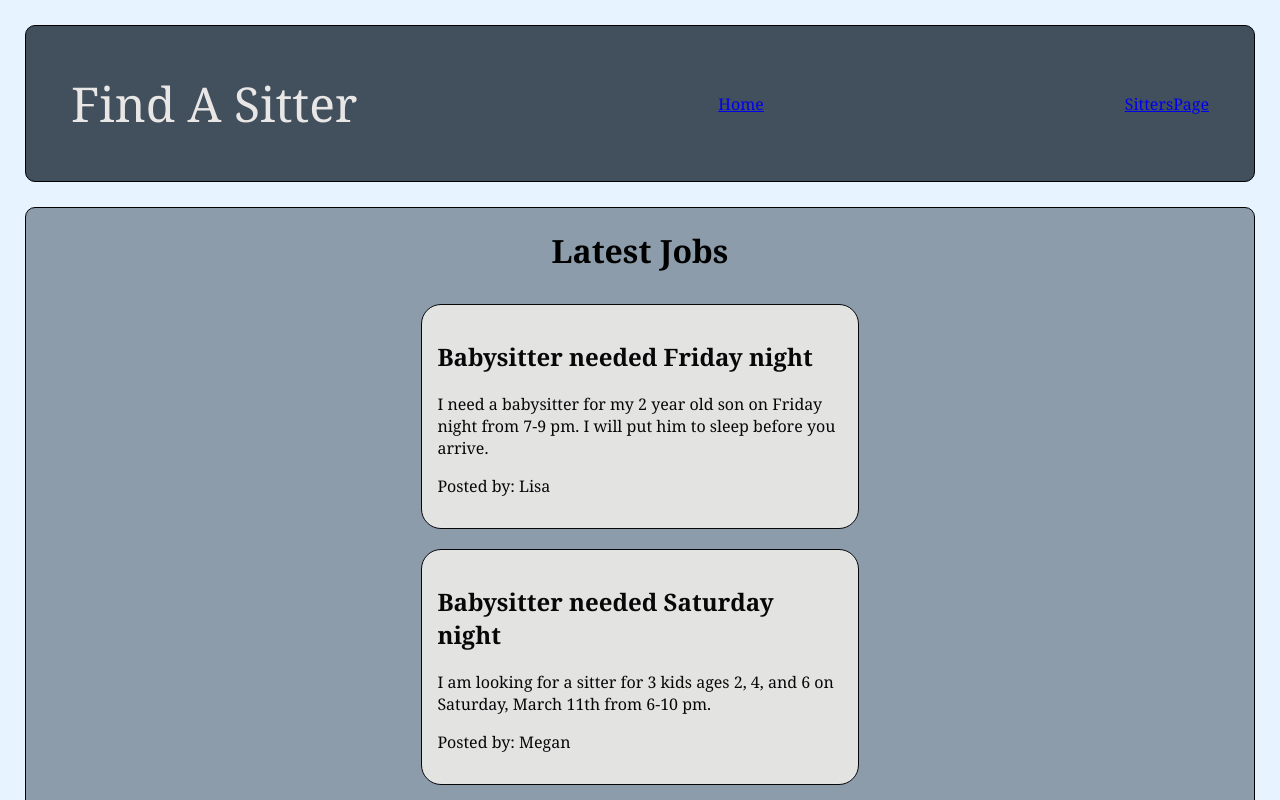
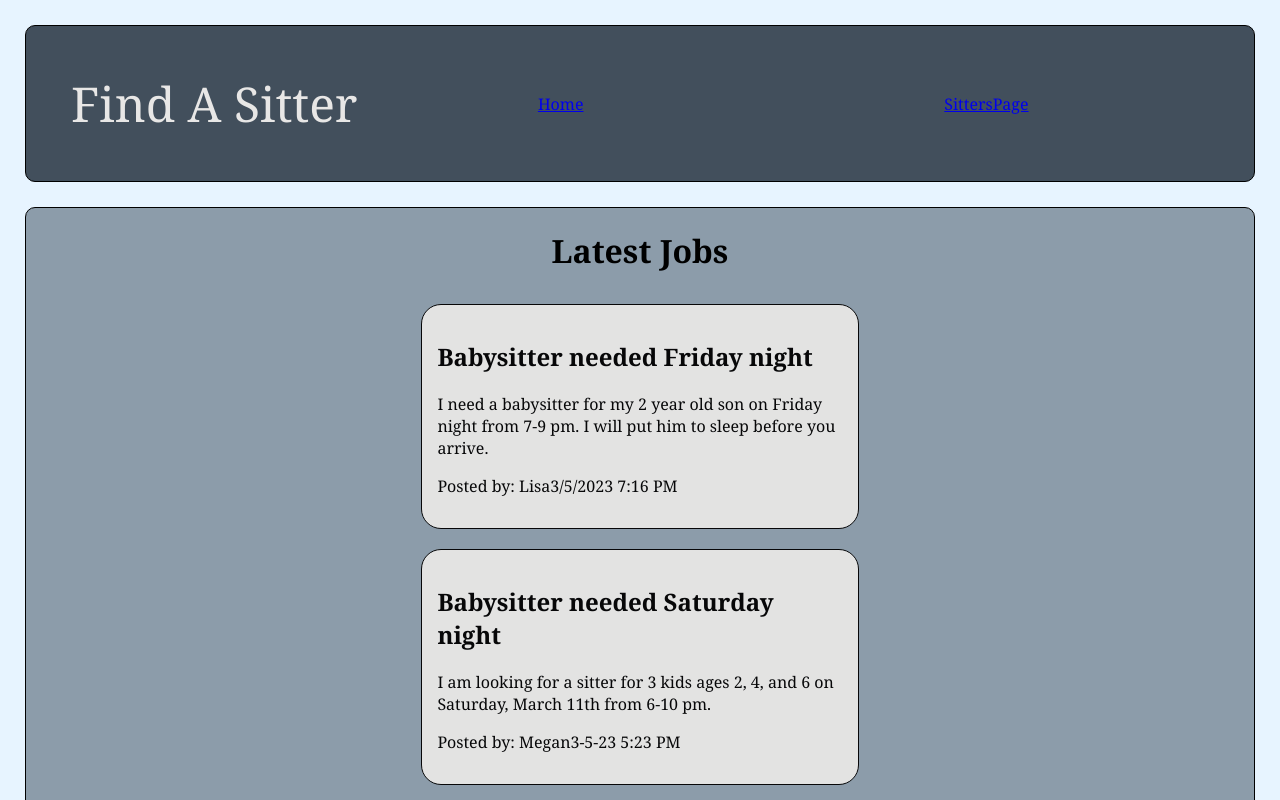
Before and after one commit to Lwalsh2022/Find-My-Sitter, a React (Create React App) app in the folder client/: page / in a window 1280 px wide. Shown: the top 800 px of the page. Built offline with nearby package versions, Linux system fonts and the light colour scheme.

Commit message:
updated sitters and landing pages

```diff
--- a/client/src/components/LandingPage.js
+++ b/client/src/components/LandingPage.js
@@ -14,31 +14,41 @@ const LandingPage = () => {
       id: 1,
       title: 'Babysitter needed Friday night',
       description: 'I need a babysitter for my 2 year old son on Friday night from 7-9 pm. I will put him to sleep before you arrive.',
-      author: 'Lisa'
+      author: 'Lisa',
+      date: '3/5/2023',
+      time: '7:16 PM'
     },
     {
       id: 2,
       title: 'Babysitter needed Saturday night',
       description: 'I am looking for a sitter for 3 kids ages 2, 4, and 6 on Saturday, March 11th from 6-10 pm.',
-      author: 'Megan'
+      author: 'Megan',
+      date: '3-5-23',
+      time: '5:23 PM'
     },
     {
       id: 3,
       title: 'Need babysitter for 2 hours on Sunday',
       description: 'I need a babysitter for my 4 year old son on Sunday, March 12th from 1-4 pm.',
-      author: 'Matt'
+      author: 'Matt',
+      date: '3-4-23',
+      time: '2:16 PM'
     },
     {
       id: 4,
       title: 'Babysitter needed next Friday night',
       description: 'I need a babysitter for my 2 year old son on Friday, march 10th from 7-9 pm. He will be asleep when you arrive.',
-      author: 'Gaye'
+      author: 'Gaye',
+      date: '3-3-23',
+      time: '12:06 PM'
     },
     {
       id: 5,
       title: 'Babysitter needed for graduation',
       description: 'I am looking for a sitter for 3 kids ages 2, 5, and 7 on Saturday, March 11th from 6-10 pm.',
-      author: 'Miguel'
+      author: 'Miguel',
+      date: '3-1-23',
+      time: '9:36 PM'
     }
 
    ])
@@ -57,7 +67,8 @@ const LandingPage = () => {
           <div className='singlePost'>
             <h2>{post.title}</h2>
             <p>{post.description}</p>
-            <p>Posted by: {post.author}</p>
+            <p>Posted by: {post.author}
+            {post.date} {post.time}</p>
           </div>
         ))}
       </div>
--- a/client/src/components/Nav.js
+++ b/client/src/components/Nav.js
@@ -7,7 +7,9 @@ function Nav(){
             <div id='navBar' className="w3-bar w3-black">
   <a href="/" className="site-title">Find A Sitter</a>
   <Link to={{pathname: `/`}} className="w3-bar-item w3-button App-link">Home</Link>
+  <ion-icon name="home-outline"></ion-icon>
   <Link to={{pathname: `/sitters`}} className="w3-bar-item w3-button App-link">SittersPage</Link>
+  <ion-icon name="man-outline"></ion-icon>
             </div>
         </div>
     )
--- a/client/src/components/Sitters.js
+++ b/client/src/components/Sitters.js
@@ -3,6 +3,14 @@ import Nav from './Nav'
 import { useLocation } from 'react-router-dom';
 import pfp from '../imgs/profileicon.jpg'
 import '../sitter.css'
+
+<head>
+  <body>
+
+  <script type="module" src="https://unpkg.com/ionicons@5.5.2/dist/ionicons/ionicons.esm.js"></script>
+  <script nomodule src="https://unpkg.com/ionicons@5.5.2/dist/ionicons/ionicons.js"></script>
+  </body>
+</head>
 
 const Sitters = (props) => {
 
```
